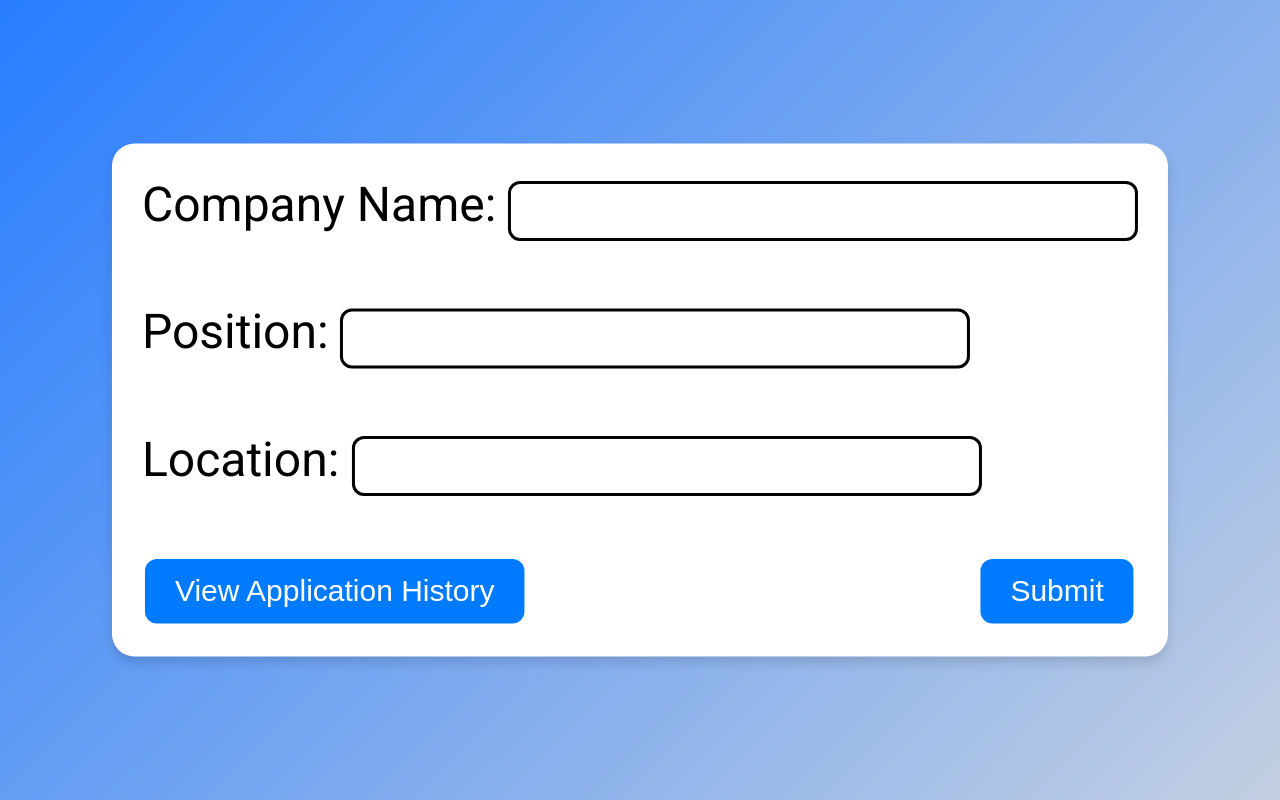
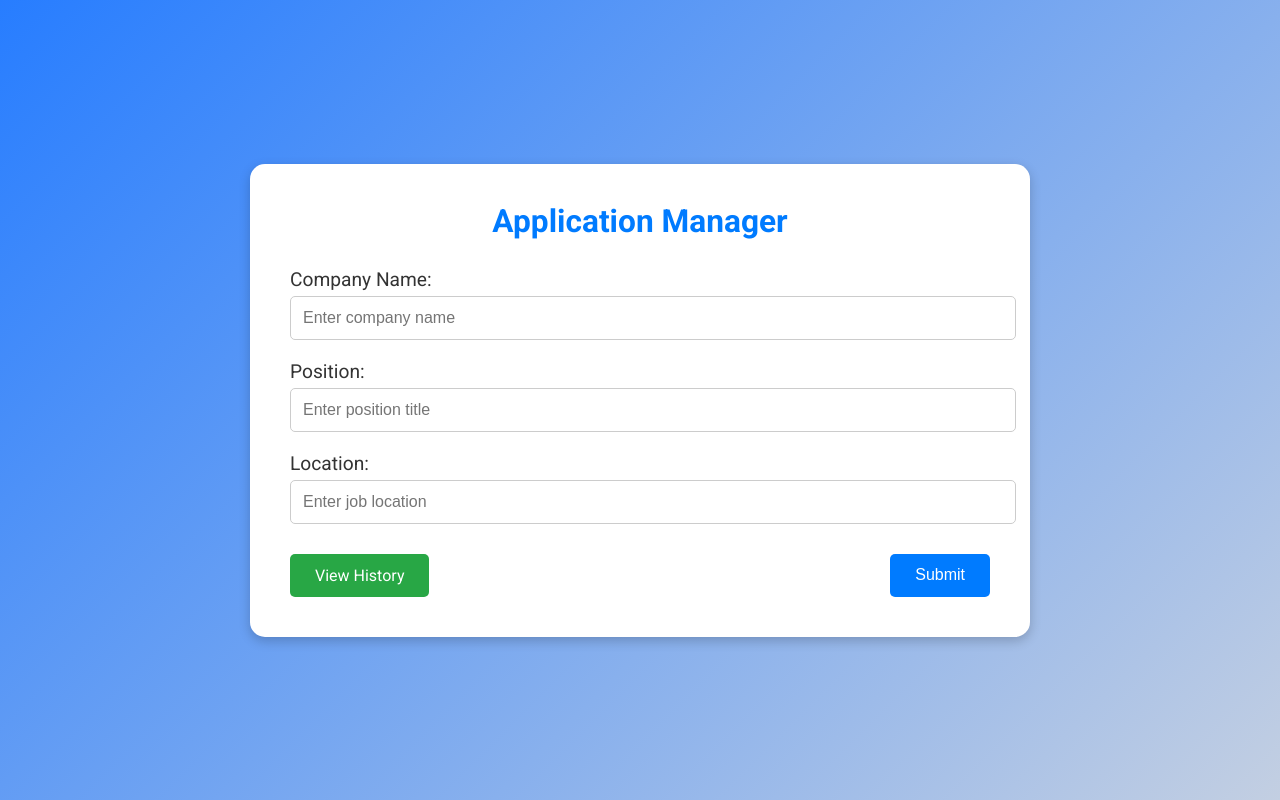
Before and after one commit to nifemi-l/EnterSmart, a Flask app: page / in a window 1280 px wide. Run offline with Flask 3, Linux system fonts and the light colour scheme.

Commit message:
change landing page design

```diff
--- a/templates/index.html
+++ b/templates/index.html
@@ -3,181 +3,195 @@
 <head>
     <meta charset="utf-8"/>
     <meta name="viewport" content="width=device-width, initial-scale=1"/>
-    <title>Job Application Data Entry</title>
+    <title>EnterSmart</title>
     <link href="https://fonts.googleapis.com/css2?family=Roboto:wght@400;700&display=swap" rel="stylesheet">
     <style>
         body {
             font-family: 'Roboto', sans-serif;
-            align-items: center;
             margin: 0;
             height: 100vh;
             display: flex;
             justify-content: center;
+            align-items: center;
             background: linear-gradient(135deg, #277dff 0%, #c3cfe2 100%);
         }
 
         .wrapper {
-            text-align: left;
-            max-width: 1200px;
+            max-width: 700px;
+            width: 90%;
+            background-color: white;
+            border-radius: 15px;
+            padding: 40px;
+            box-shadow: 0 4px 12px rgba(0, 0, 0, 0.2);
+        }
+
+        .title {
+            font-size: 2.5em;
+            font-weight: bold;
+            color: #007bff;
+            margin-bottom: 30px;
+            text-align: center;
+            transform: scale(1.1);
+        }
+
+        .form-group {
+            margin-bottom: 20px;
+        }
+
+        label {
+            font-size: 1.2em;
+            display: block;
+            margin-bottom: 5px;
+            color: #333;
         }
 
         input[type="text"] {
-            width: 400px;
-            padding: 8px;
+            width: 100%;
+            padding: 12px;
+            font-size: 1em;
             border: 1px solid #ccc;
-            border-width: 2px;
-            border-radius: 8px;
-            border-color: black;
-            margin-top: 5px;
-            margin-bottom: 30px;
-            height: 20px;
-            font-size: 20px;
-            align-items: center;
-        }
-
-        .container {
-            font-size: 2em;
-            position: relative;
-            display: flex;
-            flex-direction: column;
-            justify-content: space-between;
-            padding: 20px;
-            box-shadow: 0 4px 8px rgba(0, 0, 0, 0.133);
-            border-radius: 15px;
-            gap: 10px;
-            background-color: white;
+            border-radius: 5px;
         }
 
         .buttons {
             display: flex;
-            align-items: center;
-            justify-content: center;
-            gap: 45%;
+            justify-content: space-between;
+            gap: 20px;
+            margin-top: 30px;
         }
 
-        .submit, .view-history {
-            flex-direction: row;
-            font-size: 20px;
-            padding: 10px 20px;
-            background-color: #007bff;
+        .button {
+            font-size: 1em;
+            padding: 12px 25px;
+            border-radius: 5px;
             color: white;
+            border: none;
             cursor: pointer;
-            border-radius: 10px;
-            margin: auto;
-            margin-top: 0 !important;
-            border: 2px solid;
             transition: background-color 0.3s, transform 0.3s;
+            text-decoration: none;
+            display: inline-block;
+            text-align: center;
         }
 
-        .submit:hover, .view-history:hover {
+        .submit {
+            background-color: #007bff;
+        }
+
+        .submit:hover {
             background-color: #0056b3;
             transform: scale(1.05);
+        }
+
+        .view-history {
+            background-color: #28a745;
+        }
+
+        .view-history:hover {
+            background-color: darkgreen;
+            transform: scale(1.05);
+        }
+
+        .view-history:focus,
+        .view-history:visited {
+            text-decoration: none;
         }
 
         .modal {
             display: none;
             position: fixed;
             z-index: 1;
+            left: 0;
+            top: 0;
             width: 100%;
             height: 100%;
-            overflow: auto;
-            background-color: rgba(0,0,0,0.4);
+            background-color: rgba(0, 0, 0, 0.5);
             justify-content: center;
             align-items: center;
         }
 
         .modal-content {
-            background-color: #fefefe;
+            background-color: white;
             padding: 20px;
-            border: 1px solid #888;
-            min-width: 300px;
-            width: fit-content;
+            border-radius: 10px;
+            width: 90%;
+            max-width: 400px;
+            text-align: center;
         }
 
         .close {
+            float: right;
+            font-size: 1.5em;
+            font-weight: bold;
             color: #aaa;
-            float: right;
-            font-size: 28px;
-            font-weight: bold;
-        }
-
-        .close:focus {
-            color: black;
-            text-decoration: none;
             cursor: pointer;
         }
 
         .close:hover {
-            cursor: pointer;
-            color:black;
-            transform: scale(1.2);
-        }
-
-        .scale-up {
-            transform: scale(1.5);
-            transform-origin: center;
-        }
-
-        input {
-            caret-color: fuchsia;
+            color: black;
         }
 
         @media (max-width: 960px) {
-            .container, .modal {
-                transform: scale(0.8);
-                transform-origin: center;
+            .wrapper {
+                padding: 20px;
+            }
+
+            .title {
+                font-size: 2em;
+            }
+
+            .buttons {
+                flex-direction: column;
+                gap: 10px;
+            }
+
+            .button {
+                width: 100%;
             }
         }
     </style>
 </head>
 <body>
     <div class="wrapper">
-        <div class="container scale-up">
-            <div class="company">
+        <div class="title" style="font-size: 1.8em;">Application Manager</div>
+        <div class="form-group">
             <label for="companyInput">Company Name:</label>
-                <input type="text" id="companyInput" name="companyInput">
+            <input type="text" id="companyInput" name="companyInput" placeholder="Enter company name">
         </div>
-
-            <div class="position">
+        <div class="form-group">
             <label for="positionInput">Position:</label>
-                <input type="text" id="positionInput" name="positionInput">
+            <input type="text" id="positionInput" name="positionInput" placeholder="Enter position title">
         </div>
-
-            <div class="location">
+        <div class="form-group">
             <label for="locationInput">Location:</label>
-                <input type="text" id="locationInput" name="locationInput">
+            <input type="text" id="locationInput" name="locationInput" placeholder="Enter job location">
         </div>
-
         <div class="buttons">
-                <a href="application-history.html"><button class="view-history">View Application History</button></a>
-                <button class="submit" onclick="submitData()">Submit</button>
-            </div>
+            <a href="application-history.html" class="button view-history">View History</a>
+            <button class="button submit" onclick="submitData()">Submit</button>
         </div>
     </div>
 
-    <div class="modal scale-up" id="myModal">
+    <div class="modal" id="myModal">
         <div class="modal-content">
-            <span class="close">&times;</span>
+            <span class="close" onclick="closeModal()">&times;</span>
             <p id="messageText"></p>
         </div>
     </div>
 
     <script>
         function submitData() {
-            var companyInput = document.getElementById('companyInput');
-            var positionInput = document.getElementById('positionInput');
-            var locationInput = document.getElementById('locationInput');
+            const companyInput = document.getElementById('companyInput');
+            const positionInput = document.getElementById('positionInput');
+            const locationInput = document.getElementById('locationInput');
 
-            if (companyInput.value == '' || positionInput.value == '' || locationInput.value == '') {
+            if (!companyInput.value || !positionInput.value || !locationInput.value) {
                 alert('Please fill in all fields');
-                return false;
+                return;
             }
 
             fetch('/submit', {
                 method: 'POST',
-                headers: {
-                    'Content-Type': 'application/json',
-                },
+                headers: { 'Content-Type': 'application/json' },
                 body: JSON.stringify({
                     company: companyInput.value,
                     position: positionInput.value,
@@ -192,23 +206,15 @@
                 positionInput.value = '';
                 locationInput.value = '';
             })
-            .catch((error) => {
-                console.error('Error:', error);
-            });
+            .catch(error => console.error('Error:', error));
         }
 
         function showModal() {
-        var modal = document.getElementById("myModal");
-        var span = document.getElementsByClassName("close")[0];
-        modal.style.display = "flex";
-        span.onclick = function() {
-            modal.style.display = "none";
+            document.getElementById('myModal').style.display = 'flex';
         }
-        window.onclick = function(event) {
-            if (event.target == modal) {
-                modal.style.display = "none";
-            }
-        }
+
+        function closeModal() {
+            document.getElementById('myModal').style.display = 'none';
         }
     </script>
 </body>
```
Lines whose indentation alone changed are shown as unchanged.
